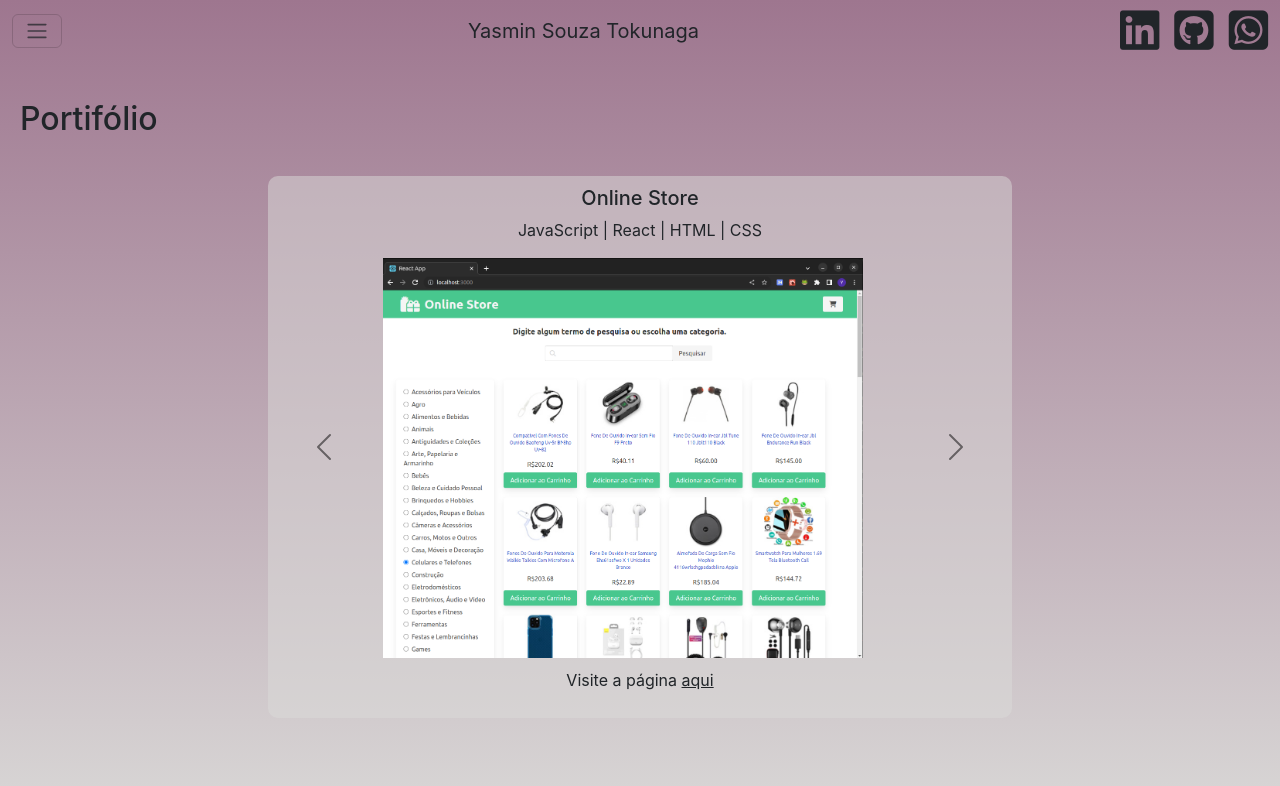
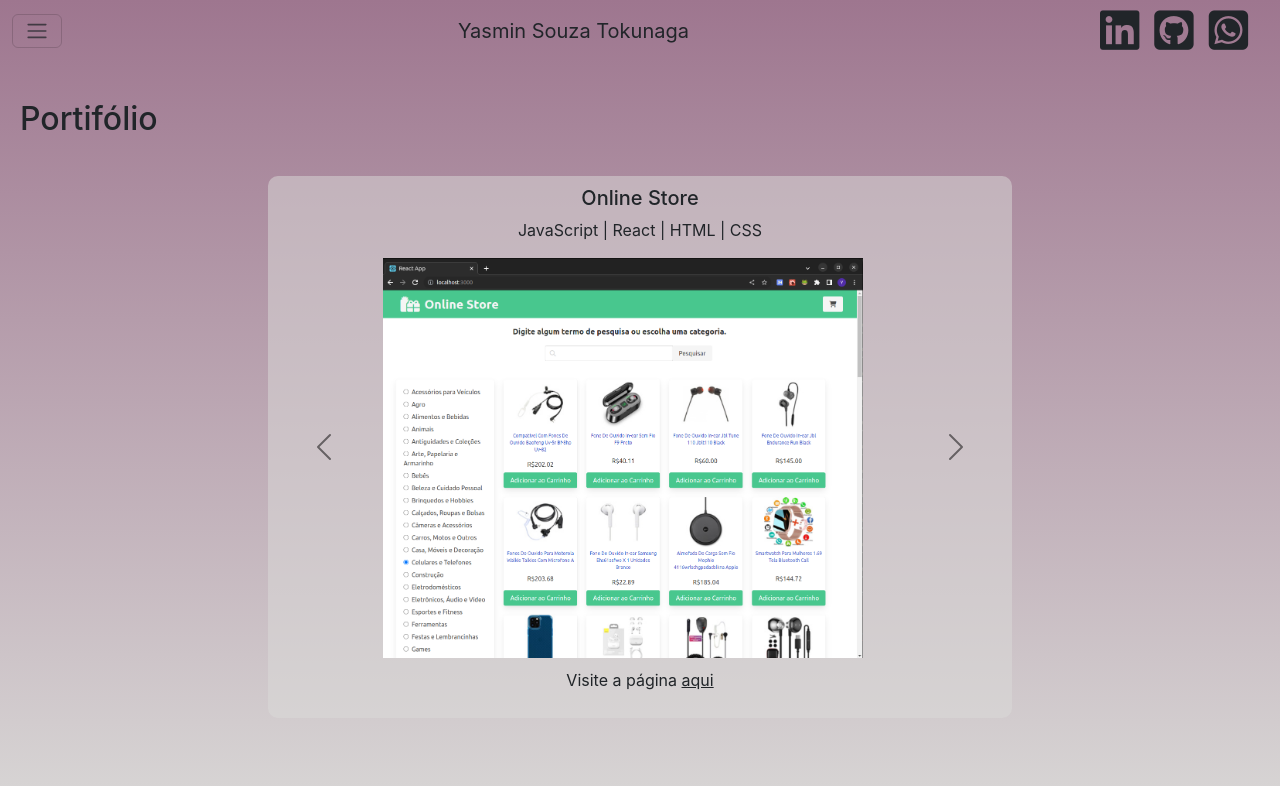
Before and after one commit to yasmintokunaga/yasmintokunaga-page, a React (Create React App) app: page /portfolio in a window 1280 px wide. Shown: the top 786 px of the page. Built offline with nearby package versions, Linux system fonts and the light colour scheme.

Commit message:
fix margin

```diff
--- a/src/components/Icons.css
+++ b/src/components/Icons.css
@@ -2,3 +2,7 @@
   font-size: 45px;
   margin-left: 15px;
 }
+
+.page-icons {
+  margin-right: 20px;
+}
--- a/src/pages/style-home.css
+++ b/src/pages/style-home.css
@@ -12,11 +12,11 @@
 }
 
 body {
-  background-color: var(--color-bottom);
+  /* background-color: var(--color-bottom); */
+  background-image: linear-gradient(to bottom, var(--color-top) , var(--color-bottom));
 }
 
 .home {
-  background-image: linear-gradient(to bottom, var(--color-top) , var(--color-bottom));
   height: 100%;
   /* min-height: 100vh; */
   display: flex;
```
